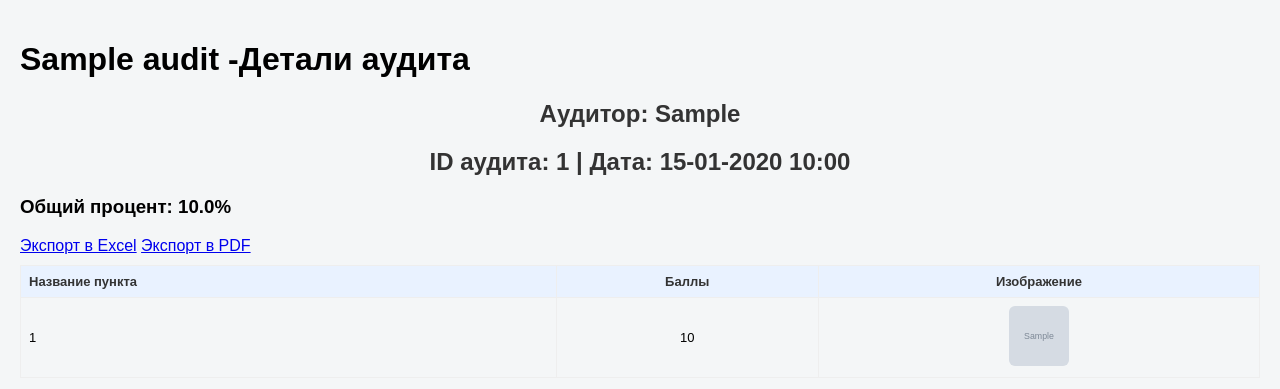
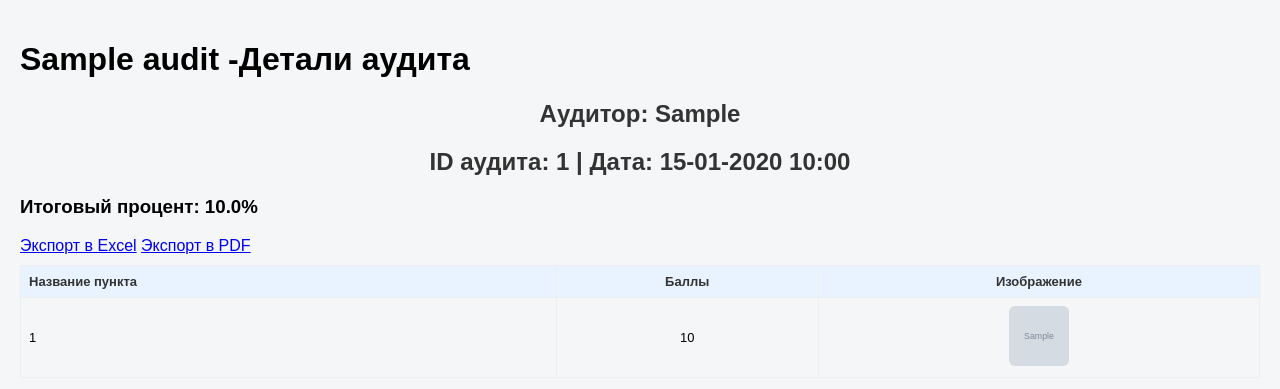
Before and after one commit to Abdullayevsardor/Maxway, a Django app: a page that uses checklist/templates/audit_filial_detail.html in a window 1280 px wide. Shown: the top 389 px of the page. Run offline with Django 5.2, Linux system fonts and the light colour scheme; tables that the repository leaves empty hold one stand-in row (values such as "Sample post"); grey boxes marked "Sample" are stand-in pictures.

Commit message:
Change header from 'Общий процент' to 'Итоговый процент'

```diff
--- a/checklist/templates/audit_filial_detail.html
+++ b/checklist/templates/audit_filial_detail.html
@@ -233,7 +233,7 @@
         Аудитор: {{ audit_info.audit.auditor|default:"-" }}
       </h2>
       <h2>ID аудита: {{ audit_info.audit.id }} | Дата: {{ audit_info.audit.created_at|date:"d-m-Y H:i" }}</h2>
-      <h3>Общий процент: {{ audit_info.percent }}%</h3>
+      <h3>Итоговый процент: {{ audit_info.percent }}%</h3>
 
       <div class="export-buttons">
         <a href="{% url 'export_audit_detail_excel' audit_info.audit.id %}" class="excel">Экспорт в Excel</a>
```
